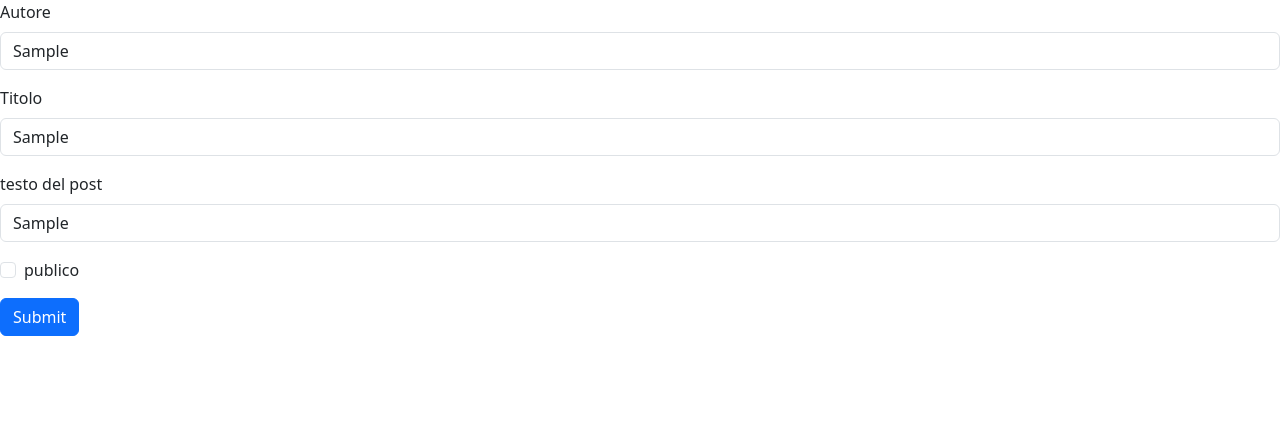
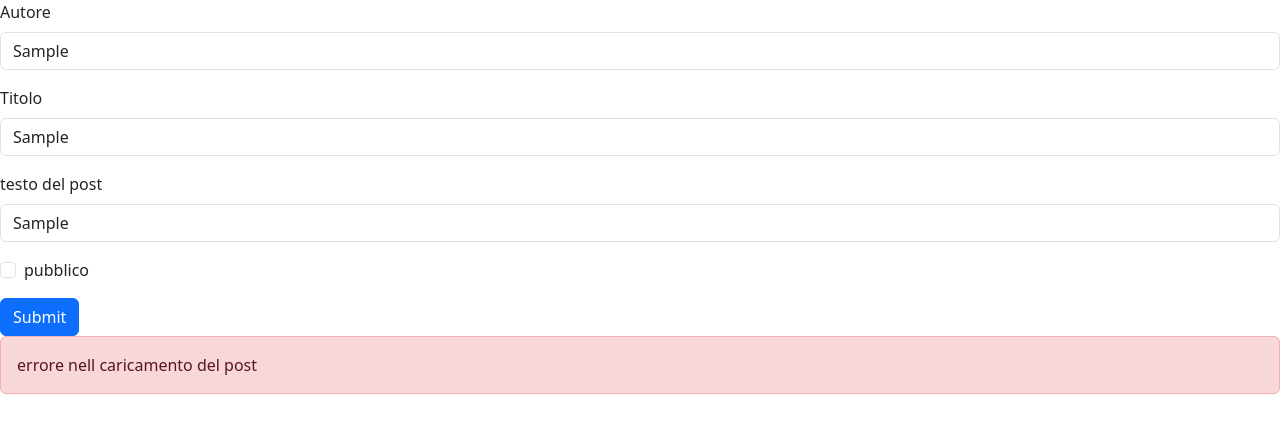
Before and after one commit to EnricoCiccolini/react-post-form, a React (Vite) app: page / in a window 1280 px wide. Both pictures are taken after typing "Sample", "Sample", "Sample" into the empty fields and a click on the button "Submit". Shown: the top 432 px of the page. Built offline with nearby package versions, Linux system fonts and the light colour scheme; no server answers.

Commit message:
feat : bonus

```diff
--- a/src/App.jsx
+++ b/src/App.jsx
@@ -29,17 +29,22 @@ function App() {
 
 
   const SendForm = (e) => {
+    setAdviseGood(false)
+    setAdvisebad(false)
     e.preventDefault()
 
 
     axios.post("https://67c5b4f3351c081993fb1ab6.mockapi.io/api/posts", formsData)
       .then(respose => {
         console.log(respose)
-        statusForm = respose.status
-
+        setAdviseGood(true)
 
       })
+      .catch(err => {
+        console.error(err),
+          setAdvisebad(true)
 
+      })
 
   }
 
@@ -88,11 +93,17 @@ function App() {
             onChange={cangeFormObject}
             type="checkbox"
             className="form-check-input" />
-          <label className="form-check-label" >publico</label>
+          <label className="form-check-label" >pubblico</label>
         </div>
         <button type="submit" className="btn btn-primary">Submit</button>
       </form>
 
+      {advisegood && <div className="alert alert-success" role="alert">
+        caricato con successo
+      </div>}
+      {advisebad && <div className="alert alert-danger" role="alert">
+        errore nell caricamento del post
+      </div>}
 
     </>
   )
```
